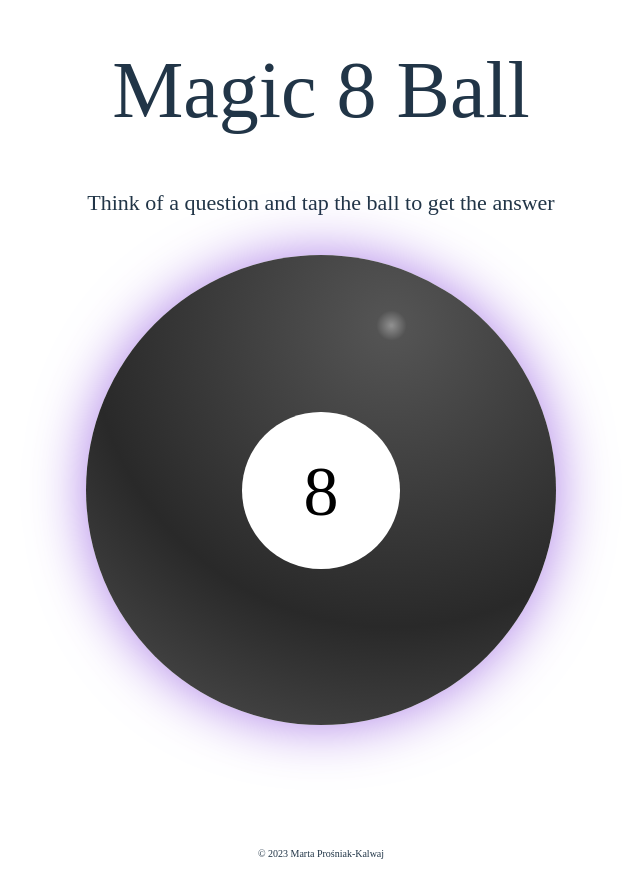
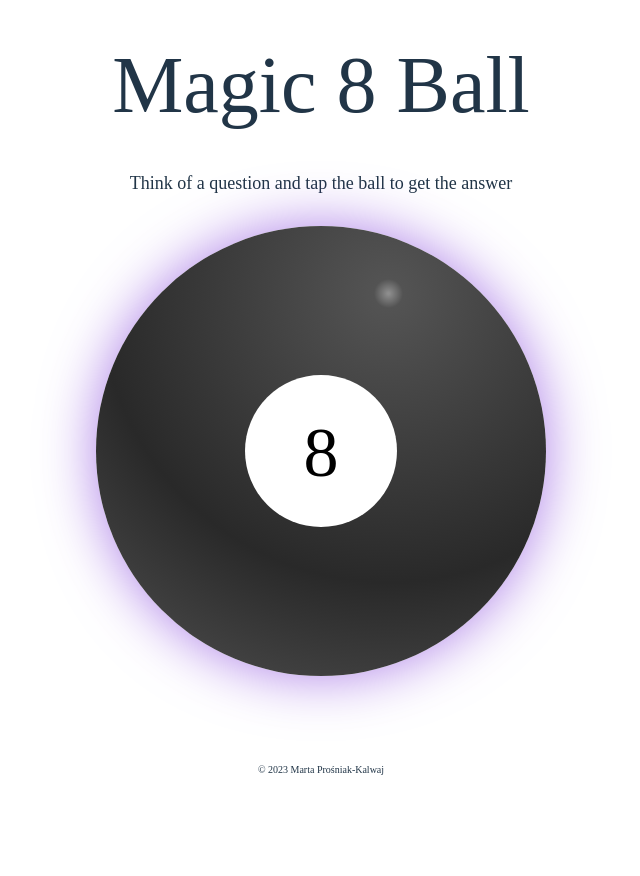
Before and after one commit to martaProsniak/magic-8-ball, a React (Vite) app: page / in a window 1280 px wide. Shown: the whole page, without its empty margins (319-959 px from the left). After the commit the page ends 800 px from the top, so only its background shows below. Built offline with nearby package versions, Linux system fonts and the light colour scheme; a web font is replaced by a local one.

Commit message:
Responsiveness improvements

```diff
--- a/src/components/ball/Ball.css
+++ b/src/components/ball/Ball.css
@@ -15,9 +15,15 @@
 
 .reset-instruction {
     width: 100%;
-    height: 4rem;
     font-size: 1.6rem;
     padding: 1rem 3rem;
+    height: 4.4rem;
+}
+
+@media screen and (min-width: 375px) {
+    .reset-instruction {
+        height: 2.4rem;
+    }
 }
 
 .ball {
@@ -107,10 +113,6 @@
 }
 
 @media screen and (min-width: 425px) {
-    .wrapper {
-        height: 82vh;
-    }
-
     .instruction {
         height: 5rem;
     }
@@ -135,16 +137,15 @@
 @media screen and (min-width: 768px) {
     .instruction {
         height: 3rem;
-        font-size: 2.2rem;
     }
 
     .ball {
-        height: 47rem;
-        width: 47rem;
+        height: 45rem;
+        width: 45rem;
     }
 
     .eight {
-        line-height: 12rem;
+        line-height: 11.5rem;
     }
 
     .answer {
--- a/src/components/header/Header.css
+++ b/src/components/header/Header.css
@@ -19,8 +19,8 @@
 @media screen and (min-width: 768px) {
     .logo {
         font-size: 8rem;
-        height: 12rem;
-        line-height: 12rem;
-        padding: 3rem;
+        height: 11rem;
+        line-height: 11rem;
+        padding: 3rem 2rem 2rem 2rem;
     }
 }
```
